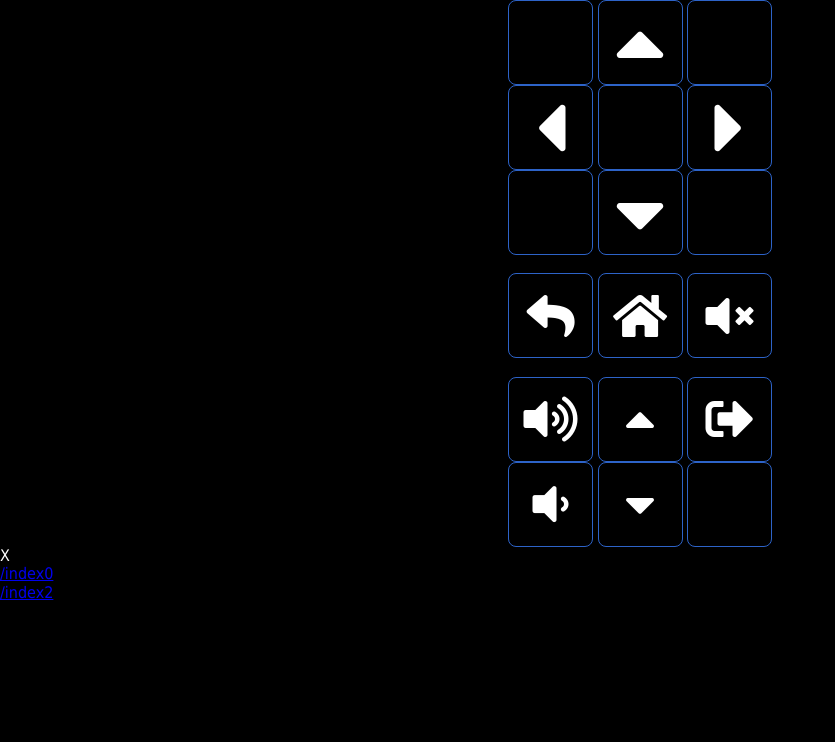
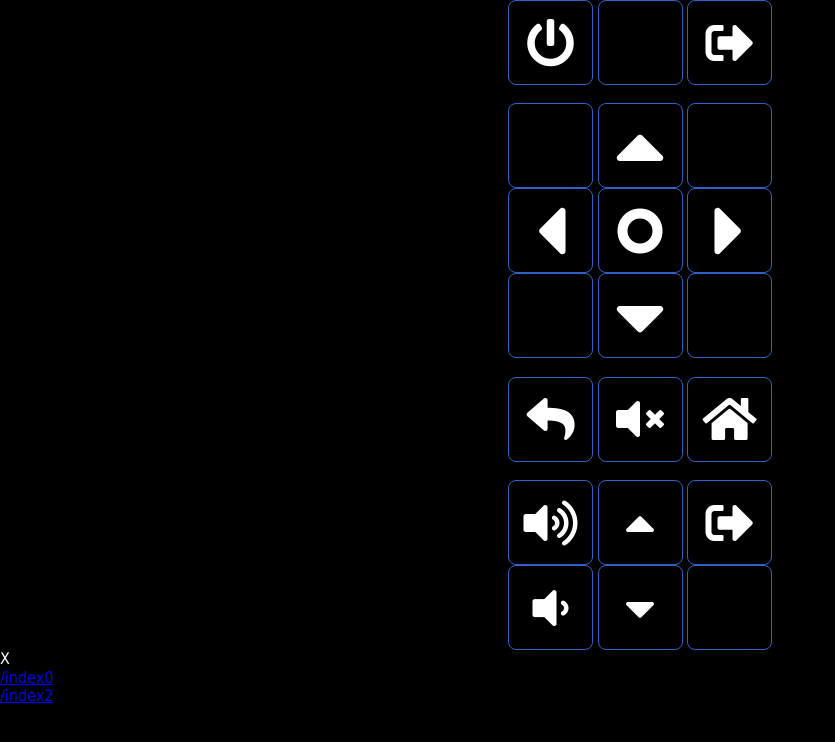
Before and after one commit to rvk01/android_tv_remote, a plain HTML site: page index.html in a window 1280 px wide. Shown: the whole page, without its empty margins (0-835 px from the left). Drawn offline with nearby package versions, Linux system fonts and the light colour scheme.

Commit message:
changes in index

```diff
--- a/index.html
+++ b/index.html
@@ -71,12 +71,17 @@ function doCommand(cmd) {
 </script>
 
 <div id=center>
+<button class="button1 fas fa-power-off fa-3x" type=button onclick='doCommand("POWER")'></button>
+<button class="button1 fas fa-3x" type=button onclick='doCommand("")'>&nbsp;</button>
+<button class="button1 fas fa-sign-out-alt fa-3x" type=button onclick='doCommand("stop")'></button>
+<br>
+<br>
 <button class="button1 fas fa-5x"             type=button onclick='doCommand("")'>&nbsp;</button>
 <button class="button1 fas fa-caret-up fa-5x" type=button onclick='doCommand("DPAD_UP")'></button>
 <button class="button1 fas fa-5x"             type=button onclick='doCommand("")'>&nbsp;</button>
 <br>
 <button class="button1 fas fa-caret-left fa-5x"  type=button onclick='doCommand("DPAD_LEFT")'></button>
-<button class="button1 fas fa-5x"                type=button onclick='doCommand("a")'>&nbsp;</button>
+<button class="button1 fas fa-genderless fa-5x"  type=button onclick='doCommand("DPAD_CENTER")'></button>
 <button class="button1 fas fa-caret-right fa-5x" type=button onclick='doCommand("DPAD_RIGHT")'></button>
 <br>
 <button class="button1 fas fa-5x"               type=button onclick='doCommand("")'>&nbsp;</button>
@@ -85,8 +90,8 @@ function doCommand(cmd) {
 <br>
 <br>
 <button class="button1 fas fa-reply fa-3x" type=button onclick='doCommand("BACK")'></button>
+<button class="button1 fas fa-volume-mute fa-3x" type=button onclick='doCommand("MUTE")'></button>
 <button class="button1 fas fa-home fa-3x" type=button onclick='doCommand("HOME")'></button>
-<button class="button1 fas fa-volume-mute fa-3x" type=button onclick='doCommand("MUTE")'></button>
 <br>
 <br>
 <button class="button1 fas fa-volume-up fa-3x" type=button onclick='doCommand("VOLUME_UP")'></button>
```
